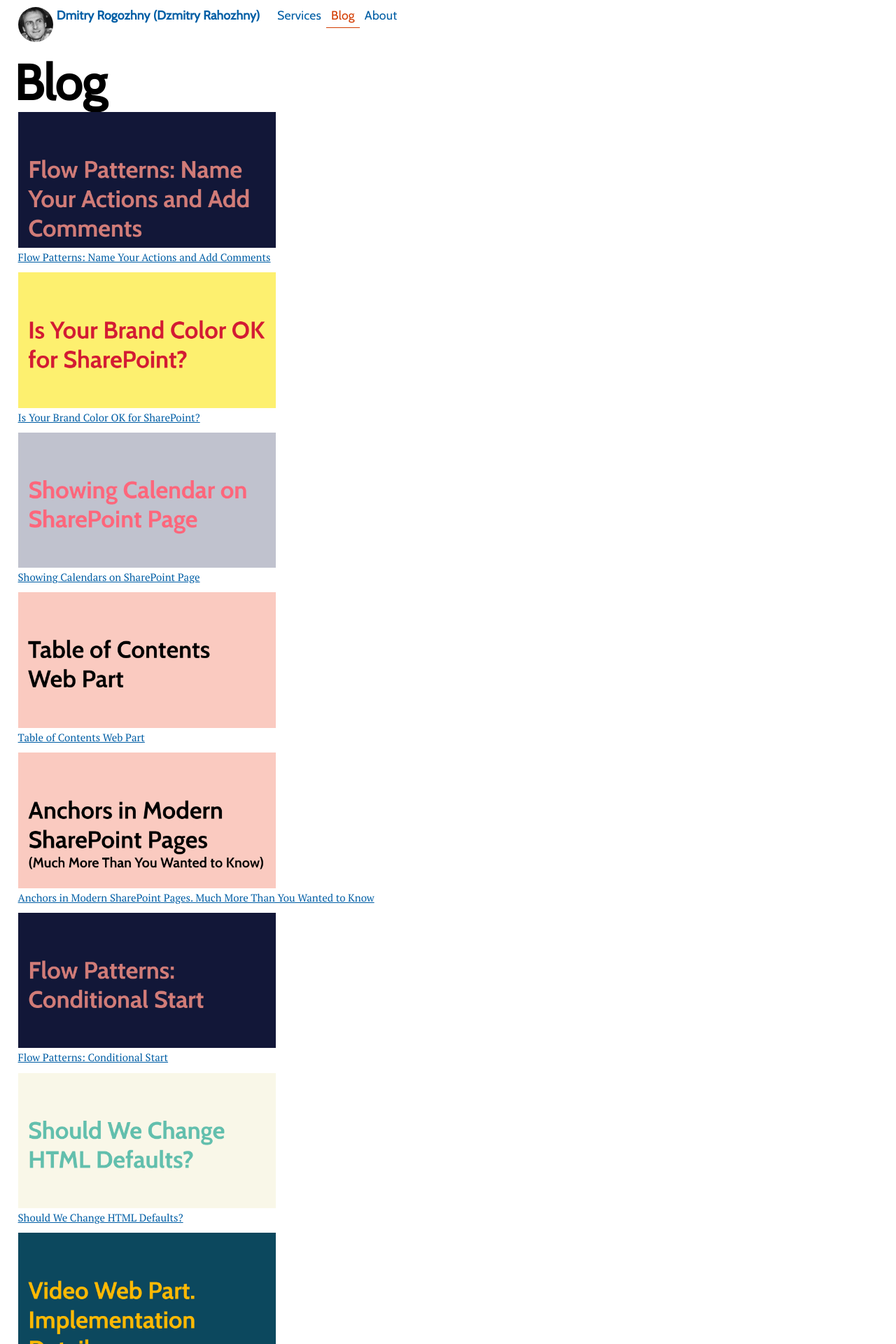
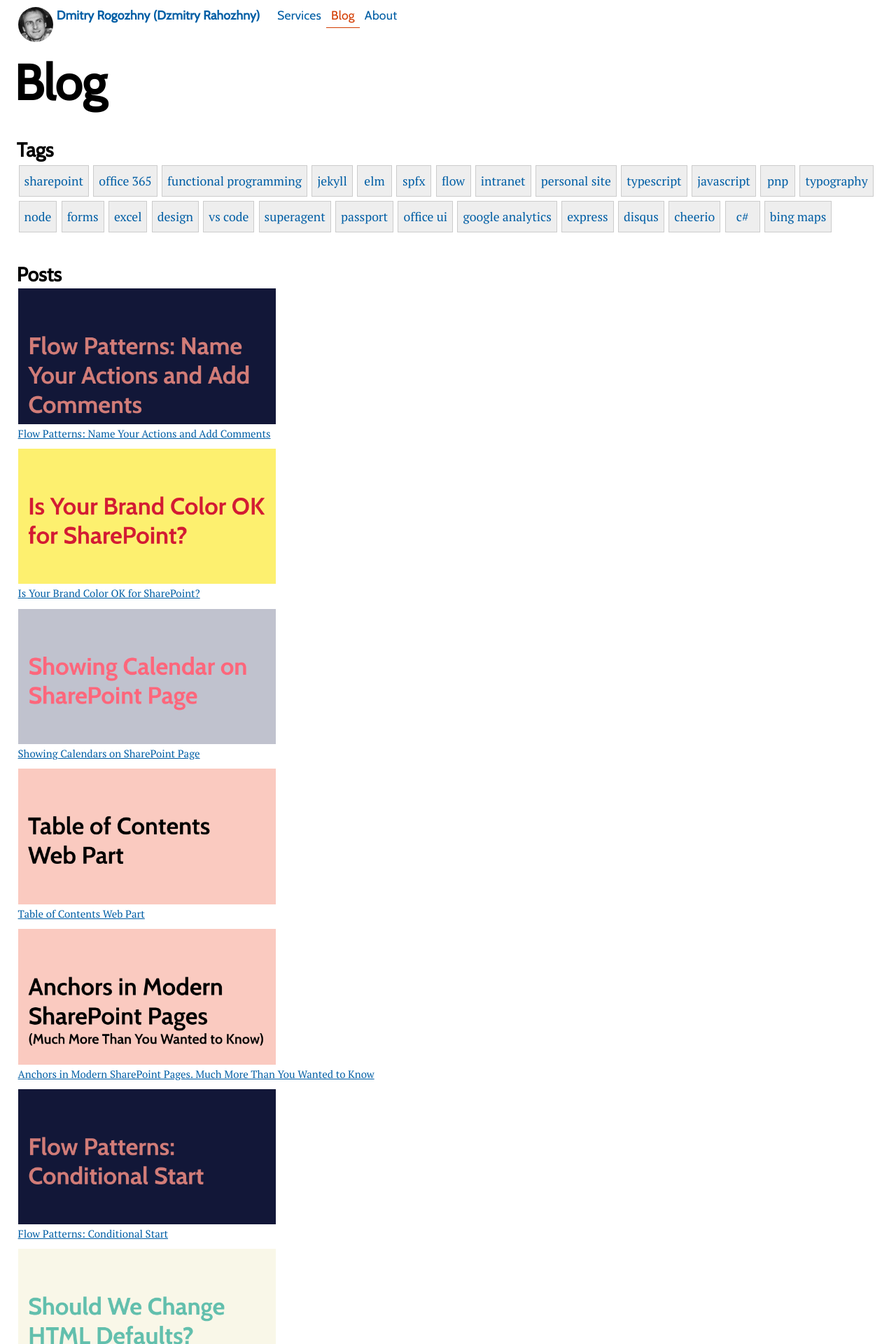
Before and after one commit to dmitryrogozhny/dmitryrogozhny.github.io, a Jekyll site: the page built from blog.html, in a window 1280 px wide. Shown: the top 1920 px of the page at 70% size. Built offline with Jekyll 4.4.1, drawn with Linux system fonts in a browser that asks for light colours.

Commit message:
add tags cloud

```diff
--- /dev/null
+++ b/_includes/tags-cloud.html
@@ -0,0 +1,25 @@
+{% comment %}
+    Adds references to JavaScript and CSS files to a page.
+
+    Takes page.custom-javascript-list varialbe and renders script tag for each item in it.
+    Takes page.custom-css-list varialbe and renders link tag for each item in it.
+{% endcomment %}
+
+{% capture temptags %}
+    {% for tag in site.tags %}
+        {{ tag[1].size | plus: 1000 }}~{{ tag[0] }}~{{ tag[1].size }}--
+    {% endfor %}
+{% endcapture %}
+
+{% assign sortedtemptags = temptags | split:'--' | sort | reverse %}
+
+<div class="tags-cloud">
+    <h2>Tags</h2>
+    {% for temptag in sortedtemptags %}
+        {% assign tagitems = temptag | split: '~' %}
+        {% capture tagname %}{{ tagitems[1] }}{% endcapture %}
+        {% if tagname != "" %}
+            <a class="tag" href="{% include tag-url.html tag=tagname %}"><nobr>{{ tagname }}</nobr></a>
+        {% endif %}
+    {% endfor %}
+</div>
--- /dev/null
+++ b/_sass/components/tags-cloud.scss
@@ -0,0 +1,18 @@
+.tags-cloud {
+    padding: 1rem 0;
+}
+
+.tags-cloud .tag {
+    display: inline-block;
+    min-width: 50px;
+
+    border: 1px solid #ccc;
+    padding: 4px 7px;
+    margin: 3px 1px;
+    line-height: 2;
+
+    color: #005ea5;
+    background-color: #eee;
+    text-decoration: none;
+    text-align: center;
+}
--- a/blog.html
+++ b/blog.html
@@ -9,4 +9,6 @@ permalink: /blog/
     Blog
 </h1>
 
-{% include posts-list.html title="" posts=site.posts postsToHighlight=10 %}
+{% include tags-cloud.html %}
+
+{% include posts-list.html title="Posts" posts=site.posts postsToHighlight=10 %}
--- a/css/main.scss
+++ b/css/main.scss
@@ -28,3 +28,4 @@
 @import "./components/youtube";
 @import "./components/about-me.scss";
 @import "./components/about-me-short.scss";
+@import "./components/tags-cloud.scss";
```
